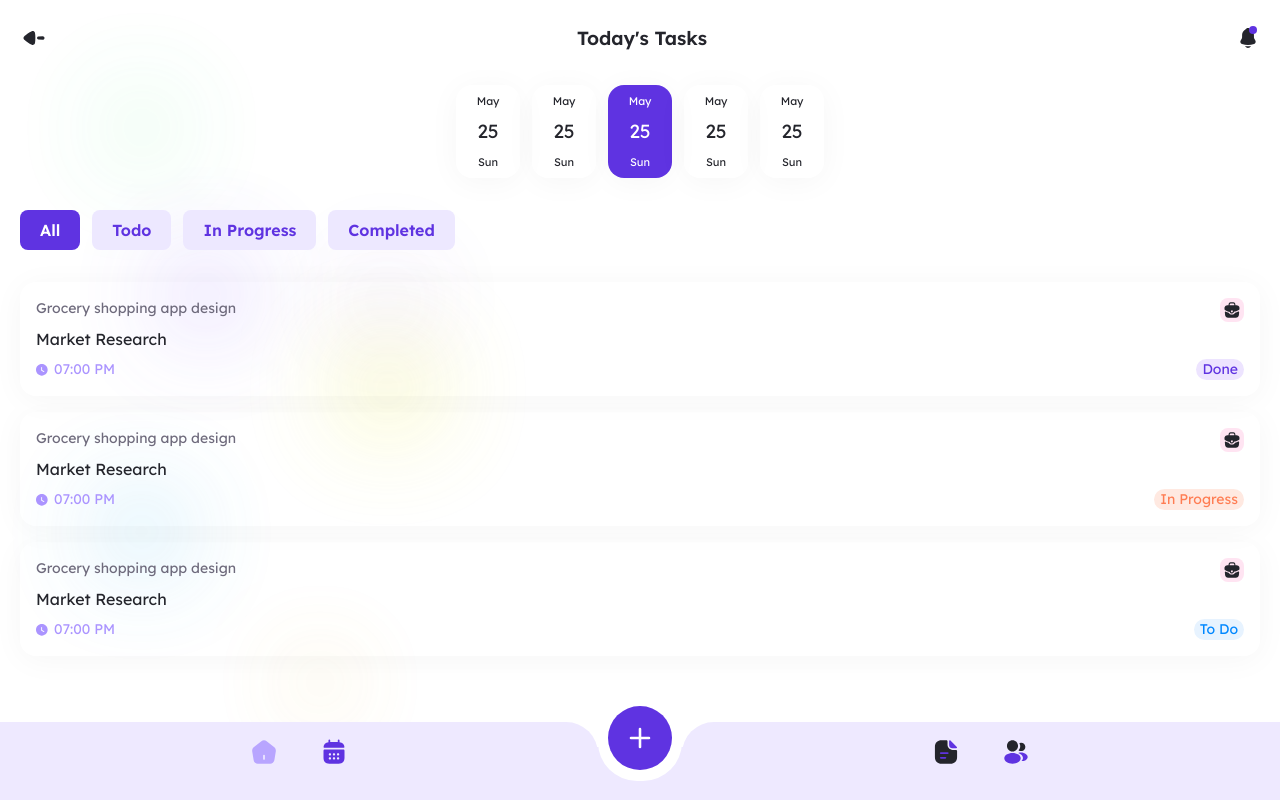
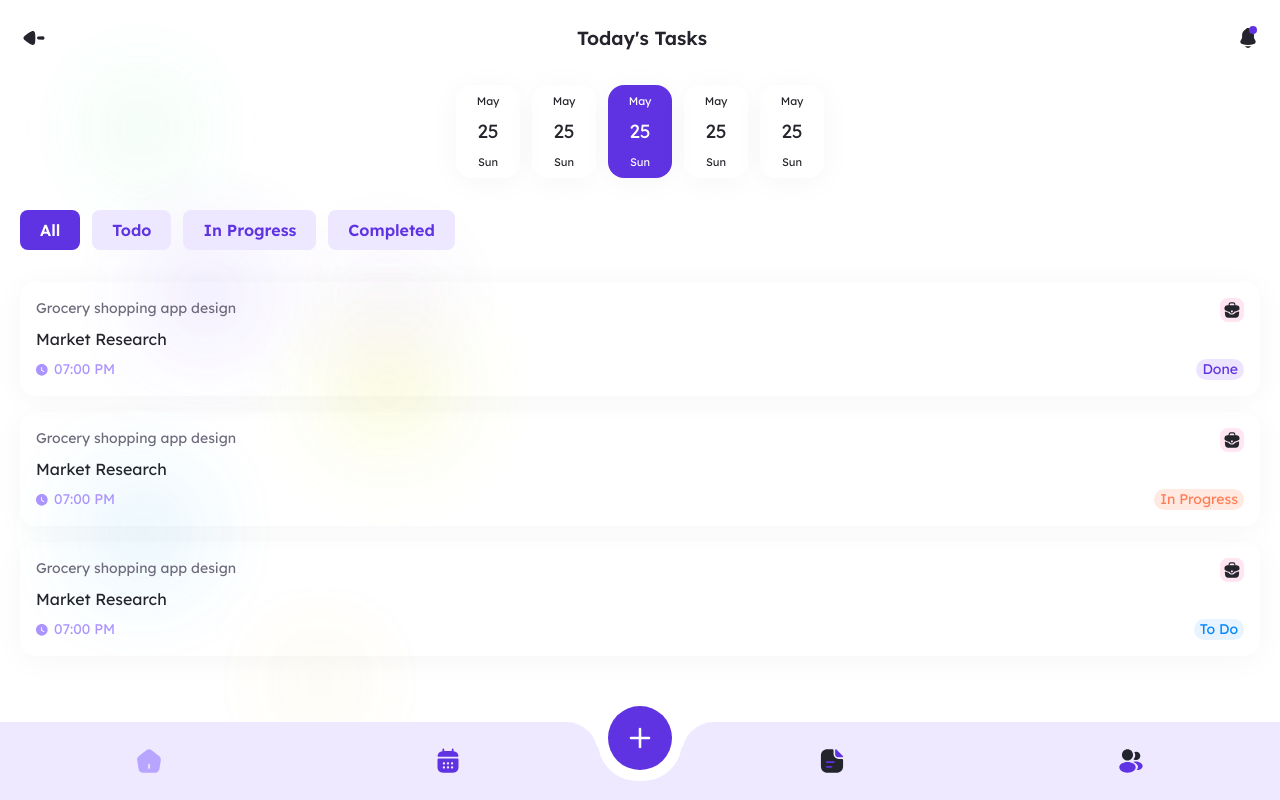
Before and after one commit to Yasin-Fathollahi/smart-notes, a Next.js app: page /today in a window 1280 px wide. Built offline with nearby package versions, Linux system fonts and the light colour scheme.

Commit message:
made the navigation links more clickable and leaned up the navigation component

```diff
--- /dev/null
+++ b/app/components/nav-link.tsx
@@ -0,0 +1,22 @@
+import { type Svgr } from '@/src/types/types';
+import Link from 'next/link';
+
+type NavLinkProps = {
+  icon: Svgr;
+  href: string;
+  isActive: boolean;
+};
+
+export default function NavLink({ icon, href, isActive }: NavLinkProps) {
+  const label = href === '/' ? 'home' : href.slice(1);
+  const Icon = icon;
+  return (
+    <Link href={href} aria-label={label} className="nav-link">
+      <Icon
+        width={28}
+        height={28}
+        className={isActive ? 'fill-primary' : 'fill-primary-semi-light/80'}
+      />
+    </Link>
+  );
+}
--- a/app/components/navigation.tsx
+++ b/app/components/navigation.tsx
@@ -6,36 +6,22 @@ import CalendarIcon from '@/public/icons/calendar.svg';
 import DocumentIcon from '@/public/icons/document-text.svg';
 import TwoUsersIcon from '@/public/icons/profile-2user.svg';
 import AddIcon from '@/public/icons/add.svg';
+import NavLink from './nav-link';
 
 export default function Nav() {
   const path = usePathname();
-  console.log(path);
 
   return (
     <nav className="fixed bottom-0 left-0 h-h-nav w-full rounded-t-nav ">
       <ul className="flex items-center h-full">
         <li className="tab-left w-full">
-          <div className="py-py-nav px-px-nav flex justify-center gap-10.5">
-            <Link href="/" aria-label="Home">
-              <HomeIcon
-                width={28}
-                height={28}
-                className={
-                  path === '/' ? 'fill-primary' : 'fill-primary-semi-light/80'
-                }
-              />
-            </Link>
-            <Link href="/today" aria-label="Today's Tasks">
-              <CalendarIcon
-                width={28}
-                height={28}
-                className={
-                  path === '/today'
-                    ? 'fill-primary'
-                    : 'fill-primary-semi-light/80'
-                }
-              />
-            </Link>
+          <div className="flex justify-center h-full">
+            <NavLink icon={HomeIcon} href="/" isActive={path === '/'} />
+            <NavLink
+              icon={CalendarIcon}
+              href="/today"
+              isActive={path === '/today'}
+            />
           </div>
         </li>
         <li className="tab-fab flex items-center">
@@ -50,29 +36,17 @@ export default function Nav() {
           </div>
         </li>
         <li className="tab-right w-full">
-          <div className="py-py-nav px-px-nav flex justify-center gap-10.5">
-            <Link href="#" aria-label="Statistics">
-              <DocumentIcon
-                width={28}
-                height={28}
-                className={
-                  path === '/stats'
-                    ? 'fill-primary'
-                    : 'fill-primary-semi-light/80'
-                }
-              />
-            </Link>
-            <Link href="#" aria-label="Account">
-              <TwoUsersIcon
-                width={28}
-                height={28}
-                className={
-                  path === '/account'
-                    ? 'fill-primary'
-                    : 'fill-primary-semi-light/80'
-                }
-              />
-            </Link>
+          <div className="flex justify-center h-full">
+            <NavLink
+              icon={DocumentIcon}
+              href="/stats"
+              isActive={path === '/stats'}
+            />
+            <NavLink
+              icon={TwoUsersIcon}
+              href="/account"
+              isActive={path === '/account'}
+            />
           </div>
         </li>
       </ul>
--- a/app/globals.css
+++ b/app/globals.css
@@ -175,8 +175,6 @@
   --spacing-p-input: var(--space-4);
   --spacing-p-select-option: var(--space-6);
 
-  --spacing-py-nav: var(--space-6);
-  --spacing-px-nav: var(--space-9);
   --radius-nav: var(--radius-3xl);
   --spacing-h-nav: var(--space-12);
 
@@ -297,6 +295,10 @@
   .todays-progress-section {
     @apply mb-mb-section bg-primary rounded-task-card-status shadow-card p-p-task-card grid grid-cols-12 text-white;
   }
+
+  .nav-link {
+    @apply w-full h-full flex justify-center items-center;
+  }
 }
 
 @layer utilities {
```
